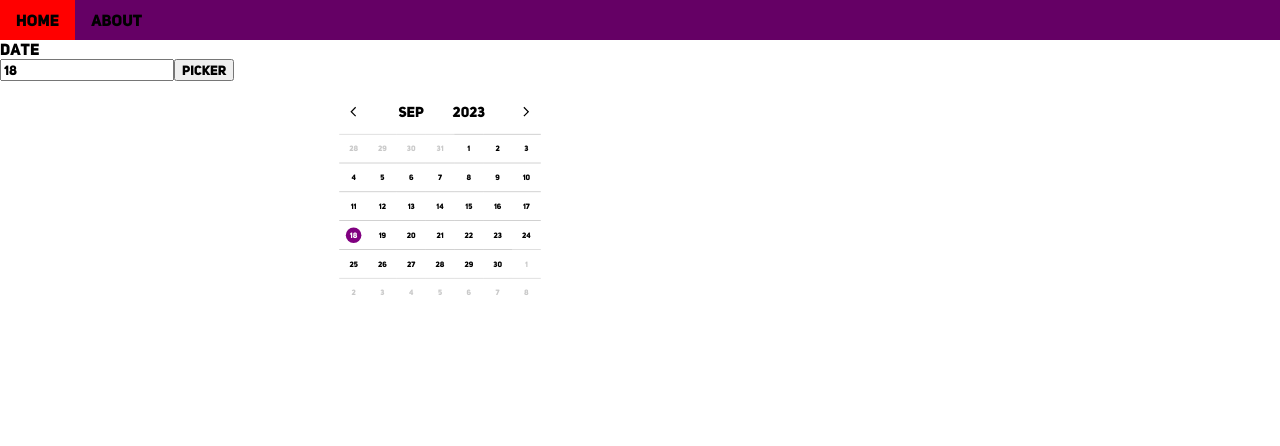
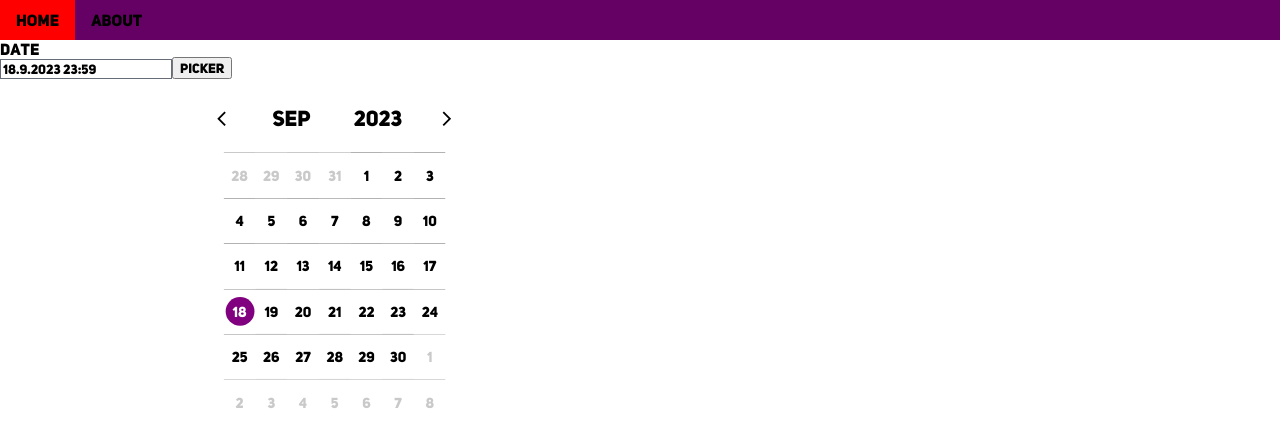
Before and after one commit to Elias-Traunbauer/school_collab, a Next.js app: page /Datepicker in a window 1280 px wide. Both pictures are taken after a click on the button "Picker". Shown: the top 446 px of the page. Built offline with nearby package versions, Linux system fonts and the light colour scheme; no server answers.

Commit message:
size of the Datepicker

```diff
--- a/pages/Datepicker.js
+++ b/pages/Datepicker.js
@@ -7,14 +7,20 @@ export default function Datepicker({title='date',dateParam = new Date()}){
 
     const [displayDatesArray,setDisplayDatesArray] = useState([]);
     //const displayDatesArray = [];
-    const[date,setDate] = useState(dateParam);
+    const[date,setDate] = useState(initDate(dateParam));
     const monthNames = getMonths();
+
+    function initDate(dateParam){
+        let tmpDate = new Date(dateParam.getFullYear(),dateParam.getMonth(),dateParam.getDate(), dateParam.getHours(), dateParam.getMinutes());
+        tmpDate.setHours(23,59,0,0);
+        return tmpDate;
+    }
 
     useEffect(() => {
         calc();
         document.getElementById('monthInput').value = monthNames[date.getMonth()];
         document.getElementById('yearInput').value = date.getFullYear();
-        document.getElementById('datetimeInput').value = date.getDate();
+        document.getElementById('datetimeInput').value = PrintDateTime();
     },[date]);
 
     function getMonths() {
@@ -22,17 +28,15 @@ export default function Datepicker({title='date',dateParam = new Date()}){
     }
 
     function changeToNextMonth(){
-        const nextMonth = GetNextMonth();
-        setDate(nextMonth);
+        setDate(GetNextMonth());
     }
 
     function changeToPreviousMonth(){
-        const previousMonth = GetPreviusMonth();
-        setDate(previousMonth);
+        setDate(GetPreviusMonth());
     }
 
     function handleDateClicked(day, currmonth){
-        let tmpDate = new Date(date.getFullYear(),date.getMonth(),day);
+        let tmpDate = new Date(date.getFullYear(),date.getMonth(),day, date.getHours(), date.getMinutes());
         if(currmonth){
         }
         else if(day >= 20){
@@ -41,7 +45,11 @@ export default function Datepicker({title='date',dateParam = new Date()}){
         else{
             tmpDate = GetNextMonth()
         }
-        setDate(new Date(tmpDate.getFullYear(),tmpDate.getMonth(),day));
+        setDate(new Date(tmpDate.getFullYear(),tmpDate.getMonth(),day, date.getHours(), date.getMinutes()));
+    }
+
+    function PrintDateTime(){
+        return date.getDate() + "." + (date.getMonth()+1) + "." + date.getFullYear() + " " + date.getHours() + ":" + date.getMinutes();
     }
 
     function GetMaxDaysOfPreviousMonth(){
@@ -88,7 +96,7 @@ export default function Datepicker({title='date',dateParam = new Date()}){
     }
 
     function GetPreviusMonth(){
-        var tempDateObj = new Date(date.getFullYear(), date.getMonth(), 1);
+        var tempDateObj = new Date(date.getFullYear(), date.getMonth(), 1, date.getHours(), date.getMinutes());
 
 	   if (tempDateObj.getMonth() == 0) {
             tempDateObj.setFullYear(tempDateObj.getFullYear() - 1);
@@ -205,13 +213,31 @@ export default function Datepicker({title='date',dateParam = new Date()}){
     }
 
     function handleInputChange(e,input){
-        if(input && e.key != 'enter'){
+        if(input && e.key != 'Enter'){
+            return;
+        }
+        const datetimeSplit = e.target.value.split(' ');
+        const dateSplit = datetimeSplit[0].split('.');
+        const timeSplit = datetimeSplit[1].split(':');
+        const matches = e.target.value.match(/^^(\d{1,2}).(\d{1,2}).(\d{2,4}) (\d{2}):(\d{2})$/);
+        if(matches == null){
+            return;
+        }
+        const tmpdate = new Date(dateSplit[2],dateSplit[1]-1,dateSplit[0],timeSplit[0],timeSplit[1]);
+
+        if(tmpdate == "Invalid Date" || tmpdate.getMonth() != dateSplit[1]-1 || tmpdate.getFullYear() != dateSplit[2]){
+            e.target.classList.add(styles.errorInput);
+
+            //optional
+            e.target.value = PrintDateTime(date);
+
+            console.log("invalid date");
             return;
         }
 
-        const datetimeSplit = e.target.value.split(' ');
-        const date = datetimeSplit[0];
-        const time = datetimeSplit[1];
+        e.target.classList.remove(styles.errorInput);
+        console.log("set date");
+        setDate(tmpdate);
     }
 
     return(
@@ -219,15 +245,16 @@ export default function Datepicker({title='date',dateParam = new Date()}){
             <div className={styles.overviewContainer}>
                 <div className={styles.inputContainer}>
                     <label>{title}</label>
-                    <input onInput={(e)=>handleInputChange(e,true)} id='datetimeInput'></input>
+                    <input onBlur={(e)=>handleInputChange(e,false)} onKeyDown={(e)=>handleInputChange(e,true)} id='datetimeInput'></input>
                 </div>
                 <div className={styles.inputContainer}>
                     <label> </label>
                     <button onClick={showDatepicker} id='pickerPopup Button'>Picker</button>
                 </div>
-            </div>
+
 
                 <div id='datepickerContainer' className={`${styles.container} ${styles.hidden}`}>
+                    <div className={styles.dateHeaderContainer}>
                         <div className={styles.dateHeader}>
                             <svg onClick={changeToPreviousMonth} xmlns="http://www.w3.org/2000/svg" viewBox='0 0 48 48' height="2em" width="2em"><path d="M28.05 36 16 23.95 28.05 11.9l2.15 2.15-9.9 9.9 9.9 9.9Z"/></svg>
                             <div>
@@ -236,12 +263,15 @@ export default function Datepicker({title='date',dateParam = new Date()}){
                             </div>
                             <svg onClick={changeToNextMonth} xmlns="http://www.w3.org/2000/svg" viewBox='0 0 48 48' height="2em" width="2em"><path d="m18.75 36-2.15-2.15 9.9-9.9-9.9-9.9 2.15-2.15L30.8 23.95Z"/></svg>
                         </div>
-                <div className={styles.dateContainer}>
+                    </div>
+
+                    <div className={styles.dateGridContainer}>
                             {displayDatesArray.map(({day,currMonth},i) => {
                             return <div onClick={()=>handleDateClicked(day,currMonth)} key={i} className={`${styles.datepickerItem} ${!currMonth?styles.otherMonth:""} ${currMonth && day == date.getDate() ?styles.currMonth:""}`}>  <p>{day}</p> </div>
                             })}
                     </div>
                 </div>
+            </div>
         </>
     );
 }
--- a/styles/datetimepicker.module.css
+++ b/styles/datetimepicker.module.css
@@ -9,12 +9,10 @@
 }
 
 /*real :)*/
-.dateContainer{
+.dateGridContainer{
     display: grid;
-    grid-template-columns: 3em 3em 3em 3em 3em 3em 3em;
-    grid-template-rows: 3em 3em 3em 3em 3em 3em;
-    width: 25em;
-    height:20em;
+    grid-template-columns: 10% 10% 10% 10% 10% 10% 10%;
+    grid-template-rows: 10% 10%  10%  10%  10%  10%;
     color: black;
     text-align: center;
     background-color: transparent !important;
@@ -33,11 +31,11 @@
 
 
 .datepickerItem p{
-    border-radius: 100em;
+    border-radius: 10em;
     padding: 1em;
-    width: 50%;
-    height: 50%;
-    font-size: .8em;
+    width: 15%;
+    height: 15%;
+    font-size: auto;
     display: flex;
     align-items: center;
     justify-content: center;
@@ -52,16 +50,13 @@
 }
 
 .container{
-    scale: .6;
+    scale: .9;
     position: absolute;
     background-color: rgb(255, 255, 255);
     color: black;
-    display: flex;
-    flex-direction: column;
-    align-items: center;
-    justify-content: center;
     border-radius: .5em;
-    transform: translate(100%, -30%);
+    transform: translate(50%, 3%);
+    z-index: 100;
 }
 
 .container h2{
@@ -74,6 +69,14 @@
 .currMonth p{
     background-color: purple !important;
     color: white;
+}
+
+.dateHeaderContainer{
+    display: flex;
+    flex-direction: row;
+    align-items: center;
+    justify-content: center;
+    width: 100%;
 }
 .dateHeader{
     width: 80%;
@@ -123,3 +126,11 @@
     display: flex;
     flex-direction: row;
 }
+.errorInput{
+    border-color: red !important;
+}
+
+.inputContainer input{
+    outline: 0;
+    border: 1px solid var(--background_5);
+}
```
Lines whose indentation alone changed are shown as unchanged.
